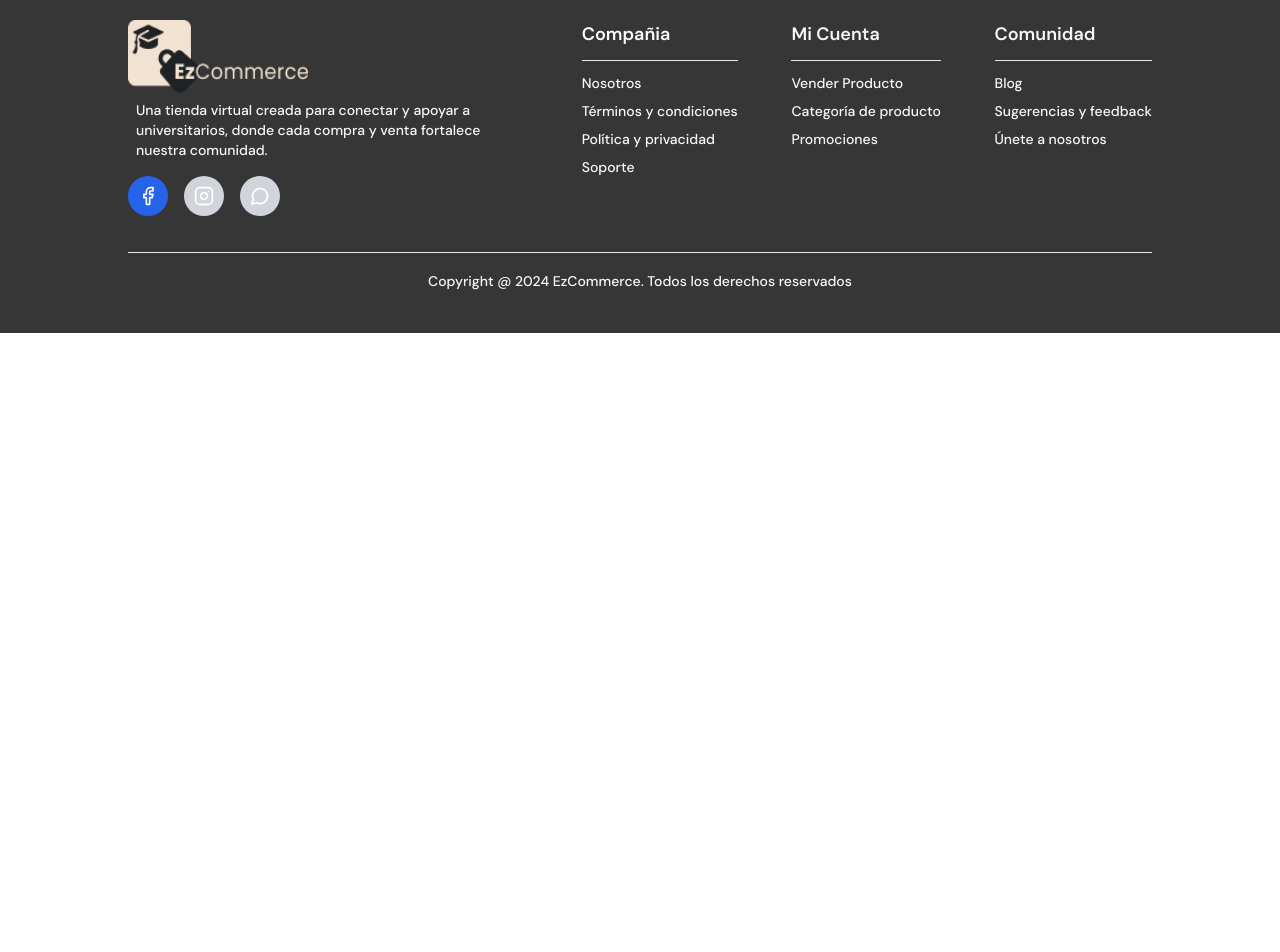
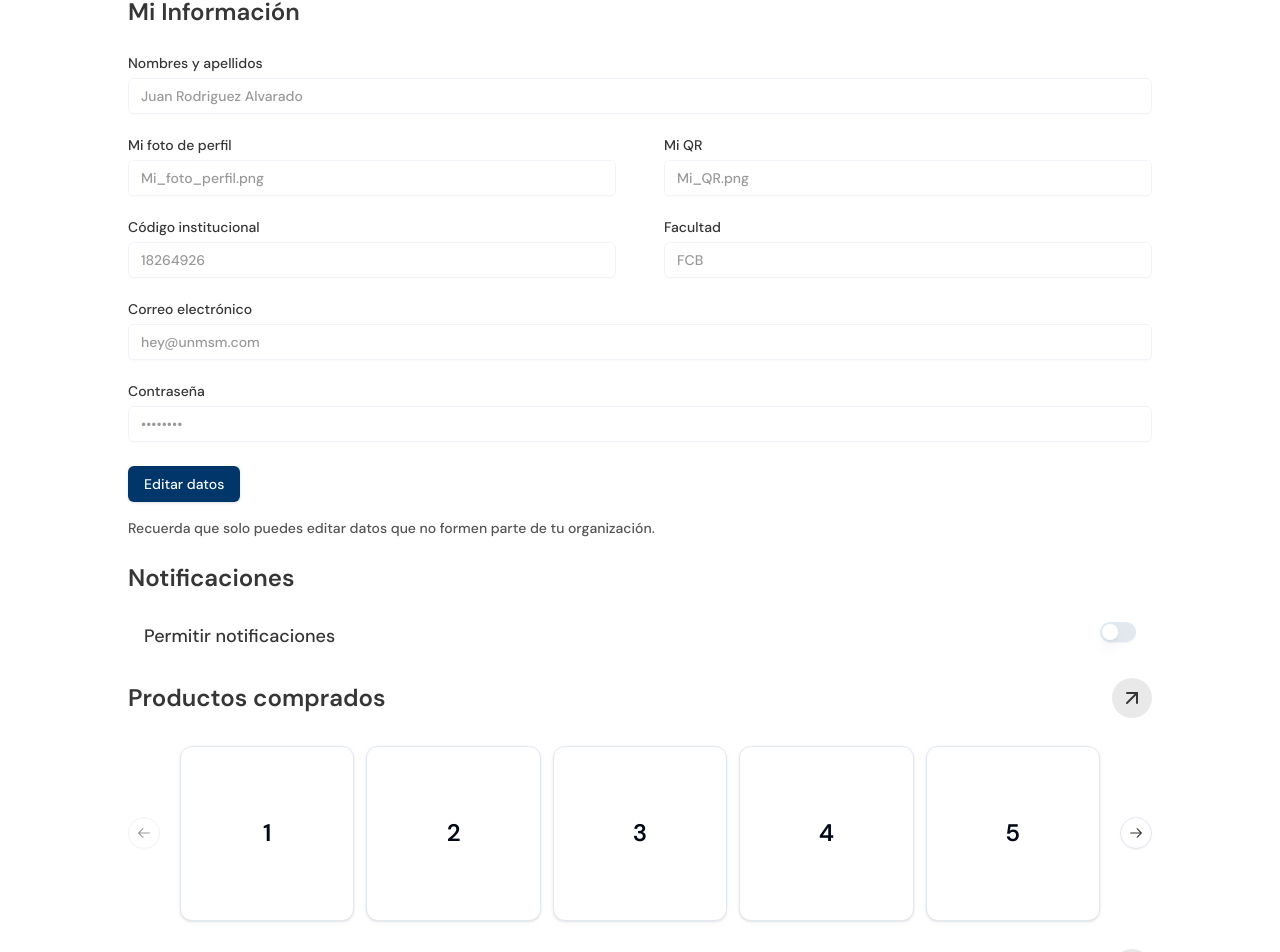
Before and after one commit to angel4uu/ezcommerce-angela-s-version, a React (Vite) app in the folder Desarrollo/PVCU/Fuentes/frontend/: page /profile-buyer in a window 1280 px wide. Shown: the part 180-1132 px from the top of the page. Before the commit the page ends 800 px from the top, so only its background shows below. Built offline with nearby package versions, Linux system fonts and the light colour scheme.

Commit message:
feat: diseñar la estructura inicial del componente

```diff
--- a/Desarrollo/PVCU/Fuentes/frontend/src/pages/Epica02/ProfileBuyerPage.tsx
+++ b/Desarrollo/PVCU/Fuentes/frontend/src/pages/Epica02/ProfileBuyerPage.tsx
@@ -1,13 +1,217 @@
-import { Helmet } from 'react-helmet-async';
+import { Input } from "@/components/ui/input";
+import { Label } from "@/components/ui/label";
+import { Button } from "@/components/ui/button";
+import { Helmet } from "react-helmet-async";
+import { useState, useEffect } from "react";
+import { Switch } from "@/components/ui/switch";
+import { CarruselProducts } from "./CarruselProducts";
+import { ArrowUpRight } from "lucide-react";
+
+interface UserData {
+  name: string;
+  profilePhoto: string;
+  qrCode: string;
+  institutionalCode: string;
+  faculty: string;
+  email: string;
+  password: string;
+}
 
 export const ProfileBuyerPage = () => {
+  const [userData, setUserData] = useState<UserData>({
+    name: "",
+    profilePhoto: "",
+    qrCode: "",
+    institutionalCode: "",
+    faculty: "",
+    email: "",
+    password: "",
+  });
+
+  const [isEditing, setIsEditing] = useState(false);
+
+  useEffect(() => {
+    setUserData({
+      name: "Juan Rodriguez Alvarado",
+      profilePhoto: "Mi_foto_perfil.png",
+      qrCode: "Mi_QR.png",
+      institutionalCode: "18264926",
+      faculty: "FCB",
+      email: "hey@unmsm.com",
+      password: "password",
+    });
+  }, []);
+
+  const handleEdit = () => {
+    setIsEditing(true);
+  };
+
+  const handleSave = () => {
+    console.log("Guardando datos...", userData);
+    setIsEditing(false);
+  };
+
+  const handleChange = (e: React.ChangeEvent<HTMLInputElement>) => {
+    setUserData({ ...userData, [e.target.name]: e.target.value });
+  };
+
   return (
     <>
       <Helmet>
         <title>Mi información</title>
       </Helmet>
 
-      <div>ProfileBuyerPage</div>
+      <div className="flex flex-col justify-center items-start gap-7 self-stretch my-6">
+        <h3 className="text-2xl font-semibold">Mi Información</h3>
+        <form className="flex flex-col items-start gap-6 self-stretch">
+          <Label className="flex flex-col gap-2 self-stretch">
+            Nombres y apellidos
+            <Input
+              id="name"
+              name="name"
+              value={userData.name}
+              onChange={handleChange}
+              disabled={true}
+            ></Input>
+          </Label>
+          <div className="flex self-stretch gap-12">
+            <Label className="flex flex-col gap-2 w-full">
+              Mi foto de perfil
+              <Input
+                id="profilePhoto"
+                name="profilePhoto"
+                value={userData.profilePhoto}
+                onChange={handleChange}
+                disabled={!isEditing}
+              ></Input>
+            </Label>
+            <Label className="flex flex-col gap-2 w-full">
+              Mi QR
+              <Input
+                id="qrCode"
+                name="qrCode"
+                value={userData.qrCode}
+                onChange={handleChange}
+                disabled={!isEditing}
+              ></Input>
+            </Label>
+          </div>
+          <div className="flex self-stretch gap-12">
+            <Label className="flex flex-col gap-2 w-full">
+              Código institucional
+              <Input
+                id="institutionalCode"
+                name="institutionalCode"
+                value={userData.institutionalCode}
+                onChange={handleChange}
+                disabled={true}
+              ></Input>
+            </Label>
+            <Label className="flex flex-col gap-2 w-full">
+              Facultad
+              <Input
+                id="faculty"
+                name="faculty"
+                value={userData.faculty}
+                onChange={handleChange}
+                disabled={true}
+              ></Input>
+            </Label>
+          </div>
+          <Label className="flex flex-col gap-2 self-stretch">
+            Correo electrónico
+            <Input
+              id="email"
+              name="email"
+              type="email"
+              value={userData.email}
+              onChange={handleChange}
+              disabled={true}
+            ></Input>
+          </Label>
+          <Label className="flex flex-col gap-2 self-stretch">
+            Contraseña
+            <Input
+              id="password"
+              name="password"
+              type="password"
+              value={userData.password}
+              onChange={handleChange}
+              disabled={!isEditing}
+            ></Input>
+          </Label>
+          <div>
+            {isEditing ? (
+              <div className="flex gap-4">
+                <Button
+                  onClick={handleSave}
+                  className="bg-[rgba(0,54,105,1)] hover:bg-[rgba(0,54,105,0.9)]"
+                >
+                  Guardar datos
+                </Button>
+                <Button
+                  variant="outline"
+                  onClick={handleSave}
+                  className="border-[rgba(0,54,105,1)] text-[rgba(0,54,105,1)]"
+                >
+                  Cancelar
+                </Button>
+              </div>
+            ) : (
+              <Button
+                onClick={handleEdit}
+                className="bg-[rgba(0,54,105,1)] hover:bg-[rgba(0,54,105,0.9)]"
+              >
+                Editar datos
+              </Button>
+            )}
+            <p className="text-[#555] mt-4 text-sm font-medium">
+              Recuerda que solo puedes editar datos que no formen parte de tu
+              organización.
+            </p>
+          </div>
+        </form>
+      </div>
+      <div>
+        <h3 className="text-2xl font-semibold">Notificaciones</h3>
+        <Label className="my-6 flex py-1 px-4 justify-between text-lg font-medium">
+          Permitir notificaciones
+          <Switch className="data-[state=checked]:bg-[rgba(0,54,105,1)]" />
+        </Label>
+      </div>
+      <div className="flex flex-col w-full gap-6 self-stretch my-6">
+        <div className="flex justify-between items-center">
+          <h3 className="text-2xl font-semibold">Productos comprados</h3>
+          <div className="bg-[rgba(183,183,183,0.30)] p-2 rounded-full cursor-pointer">
+            <ArrowUpRight className="text-2xl" />
+          </div>
+        </div>
+        <CarruselProducts></CarruselProducts>
+      </div>
+      <div className="flex flex-col w-full gap-6 self-stretch my-6">
+        <div className="flex justify-between items-center">
+          <h3 className="text-2xl font-semibold">Productos vendidos</h3>
+          <div className="bg-[rgba(183,183,183,0.30)] p-2 rounded-full cursor-pointer">
+            <ArrowUpRight className="text-2xl" />
+          </div>
+        </div>
+        <CarruselProducts></CarruselProducts>
+      </div>
+      <div className="mb-24">
+        <h3 className="text-2xl font-semibold">Eliminar cuenta</h3>
+        <div className="flex justify-between items-center">
+          <Label className="my-6 flex py-1 px-4 justify-between text-lg font-medium lg:items-center sm:items-start">
+            Una vez que elimines tu cuenta, no podrás volver atrás. Asegúrate de
+            hacerlo.
+          </Label>
+          <Button
+            variant="outline"
+            className="border-[#E33B2E] text-[#E33B2E] hover:bg-[#E33B2E] hover:text-white"
+          >
+            Eliminar cuenta
+          </Button>
+        </div>
+      </div>
     </>
-  )
-}
+  );
+};
```
